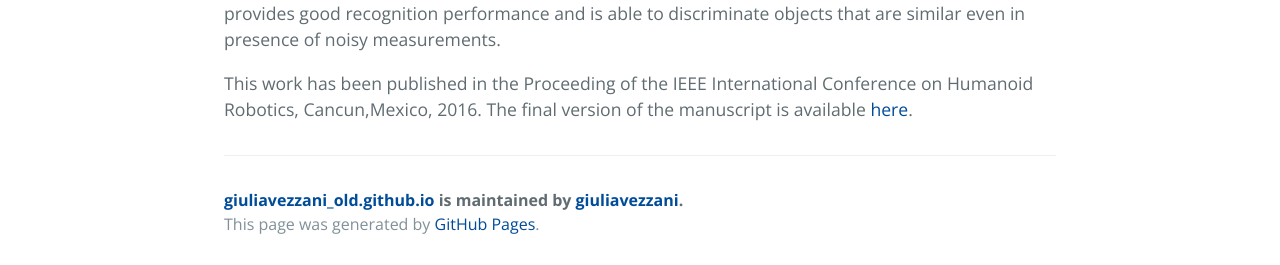
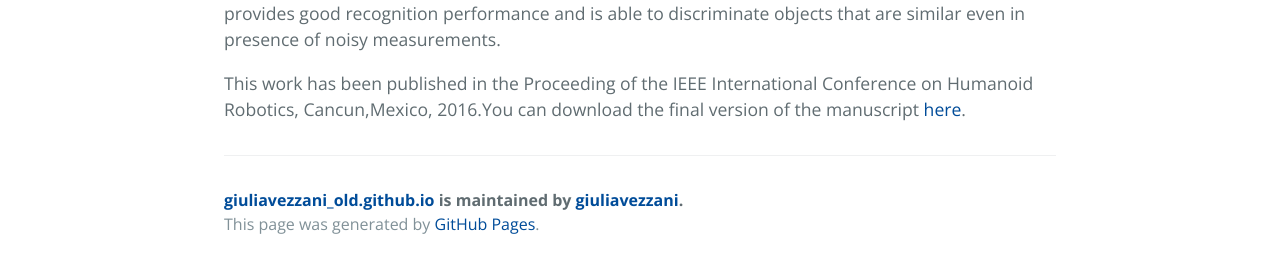
Before and after one commit to giuliavezzani/giuliavezzani_old.github.io, a Jekyll site: the page built from recognition.md, in a window 1280 px wide. Shown: the part 996-1261 px from the top of the page. Built offline with Jekyll 4.4.1, drawn with Linux system fonts in a browser that asks for light colours.

Commit message:
Update recognition.md

```diff
--- a/recognition.md
+++ b/recognition.md
@@ -19,5 +19,4 @@ of the proposed approach has been assessed both in simulation and on a real robo
 the iCub humanoid robot). The experiments show that our approach provides good recognition performance and is able
 to discriminate objects that are similar even in presence of noisy measurements.
 
-This work has been published in the  Proceeding of the IEEE International Conference on Humanoid Robotics, Cancun,Mexico, 2016.
-The final version of the manuscript is available [here](https://github.com/giuliavezzani/giuliavezzani.github.io/raw/master/files/recognition.pdf).
+This work has been published in the  Proceeding of the IEEE International Conference on Humanoid Robotics, Cancun,Mexico, 2016.You can download the final version of the manuscript [here](https://github.com/giuliavezzani/giuliavezzani.github.io/raw/master/files/recognition.pdf).
```
